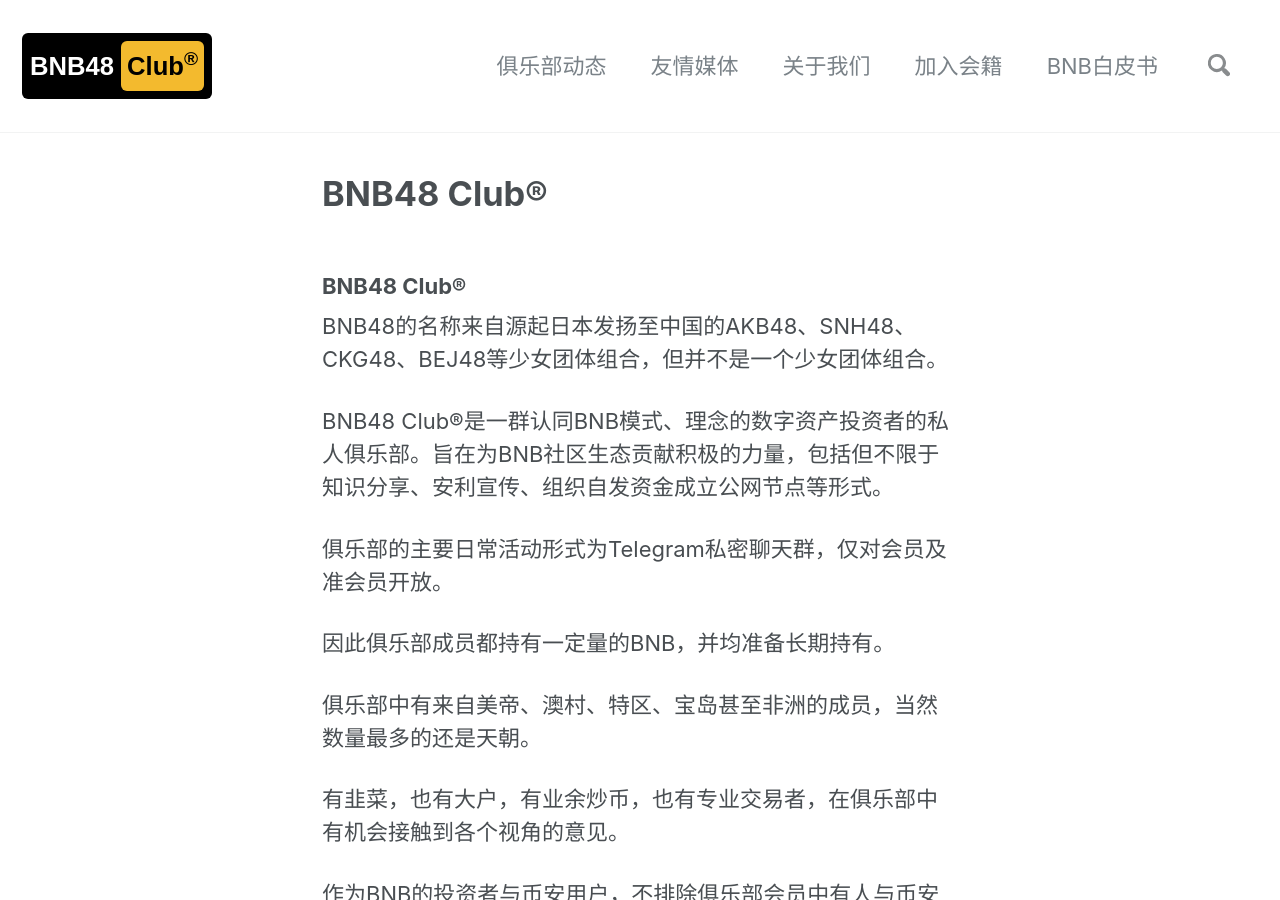
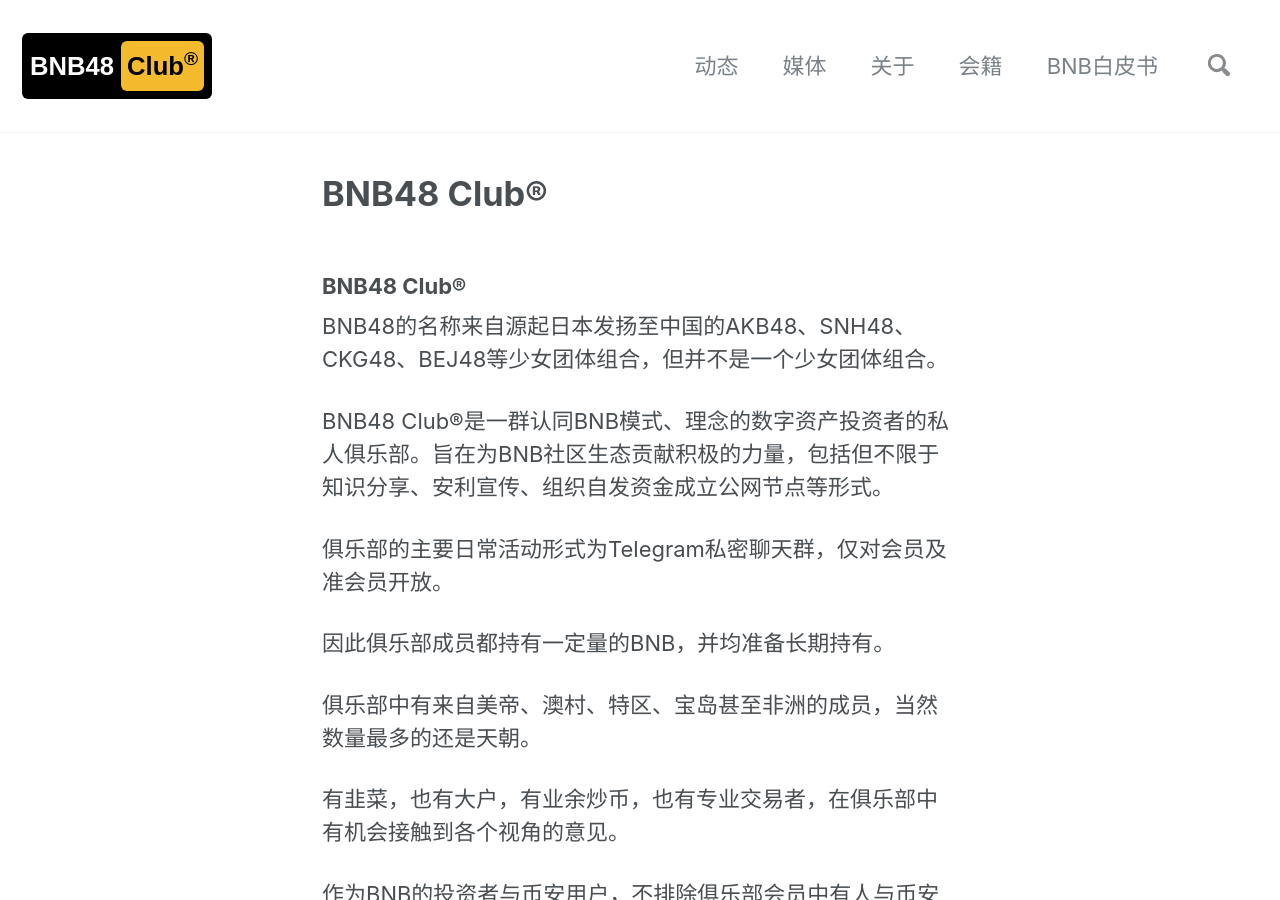
Before and after one commit to 48Club/BNB48Club.github.io, a Jekyll site: the page built from _pages/about.md, in a window 1280 px wide and 900 px high. Built offline with Jekyll 4.4.1, drawn with Linux system fonts in a browser that asks for light colours; nearby versions of some CDN libraries; our own code applies the rules of GitHub Pages for plain Markdown files.

Commit message:
Update navigation.yml

```diff
--- a/_data/navigation.yml
+++ b/_data/navigation.yml
@@ -1,11 +1,11 @@
 main:
-    - title: 俱乐部动态
+    - title: 动态
       url: /tags
-    - title: 友情媒体
+    - title: 媒体
       url: /media
-    - title: 关于我们
+    - title: 关于
       url: /about
-    - title: 加入会籍
+    - title: 会籍
       url: /membership
     - title: BNB白皮书
       url: https://www.binance.com/resources/ico/Binance_WhitePaper_cn.pdf
```
